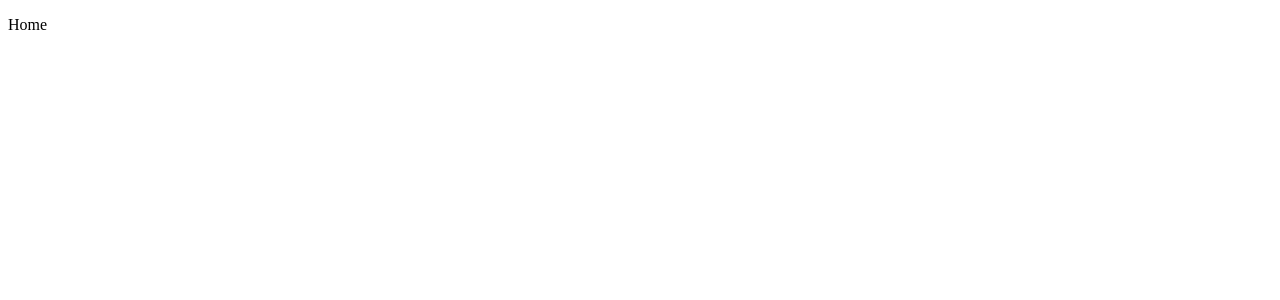
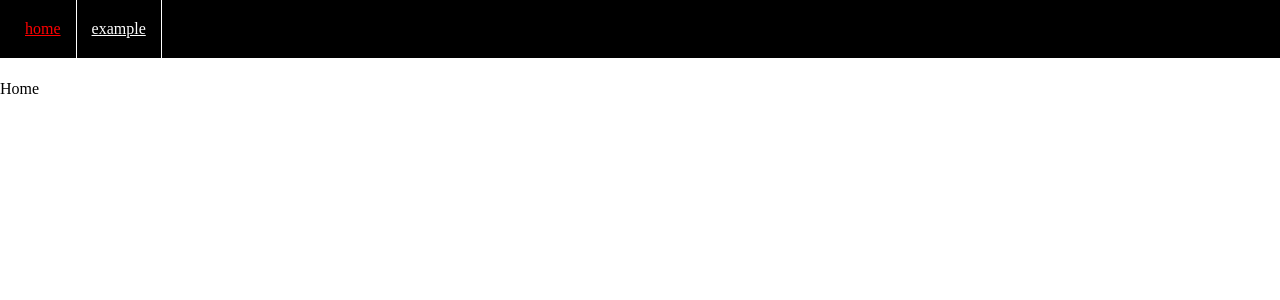
Before and after one commit to Iminrage/vue-router-shop, a Vue app: page / in a window 1280 px wide. Shown: the top 300 px of the page. Built offline with nearby package versions, Linux system fonts and the light colour scheme.

Commit message:
add navbar

```diff
--- a/src/App.vue
+++ b/src/App.vue
@@ -1,12 +1,36 @@
 <template>
-  <div class>
+  <div class="app">
+    <nav class="navbar">
+      <ul class="navbar__content">
+        <li class="navbar__item" v-for="(link, index) in links" :key="index">
+          <router-link class="navbar__link" :to="link.url">{{ link.title }}</router-link>
+        </li>
+      </ul>
+    </nav>
+		<section class="app__content">
+
     <router-view></router-view>
+		</section>
   </div>
 </template>
 
 <script>
 export default {
   name: "app",
-  components: {}
+  components: {},
+  data() {
+    return {
+      links: [
+        {
+          url: "/",
+          title: "home"
+        },
+        {
+          url: "/example",
+          title: "example"
+				},
+      ]
+    };
+  }
 };
 </script>
--- a/src/assets/main.scss
+++ b/src/assets/main.scss
@@ -0,0 +1,43 @@
+html,
+body{
+	padding: 0;
+	margin: 0;
+}
+
+.navbar{
+	background: #000;
+	position: fixed;
+	top: 0;
+	left: 0;
+	right: 0;
+}
+.navbar + *{
+margin-top: 80px;
+}
+.navbar__content{
+	display: flex;
+	padding: 0 10px;
+	margin: 0;
+	list-style: none;
+}
+.navbar__item{
+
+}
+.navbar__link{
+	display: block;
+	padding: 20px 15px;
+	border-right: 1px solid white;
+	color: white;
+	transition: all 0.2s ease-in-out;
+	&:hover{
+		background: white;
+		border-right-color: black;
+		color: black;
+	}
+}
+.router-link-exact-active{
+	color: red;
+	&:hover{
+		color: red;
+	}
+}
```
